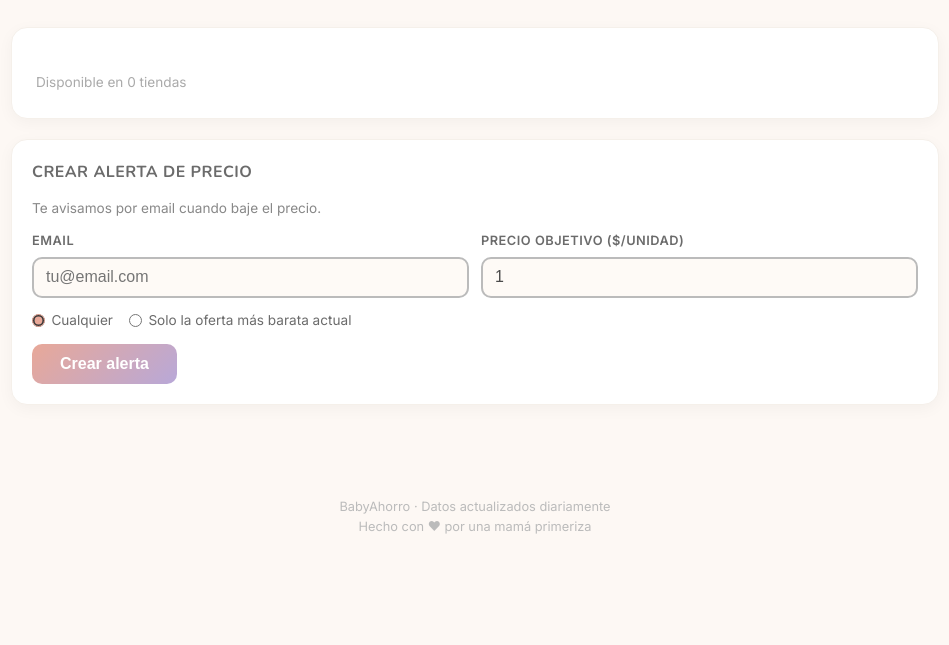
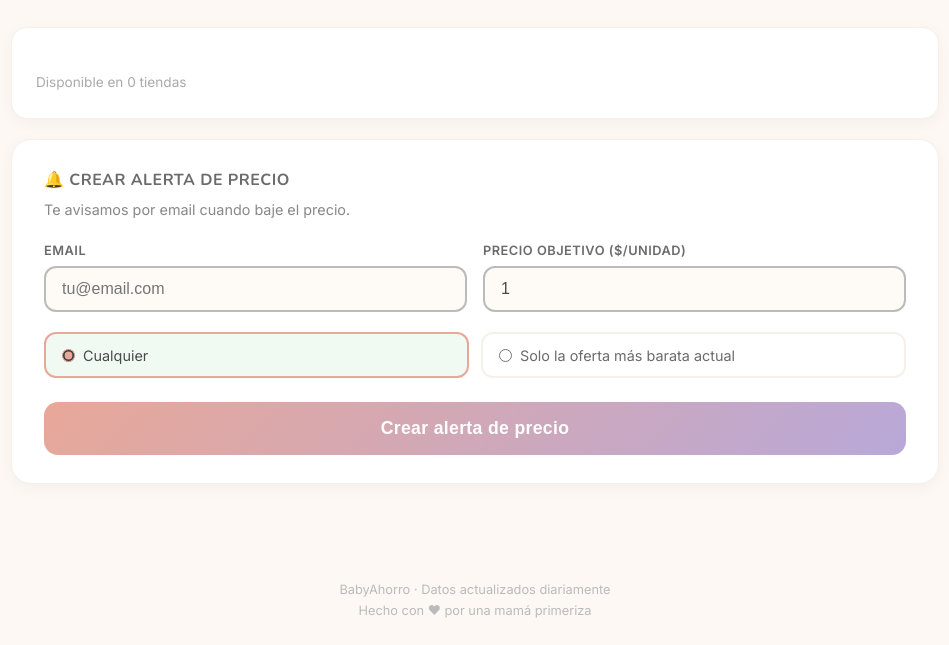
Before and after one commit to Conlei17/comparador-panales-chile, a Flask app: template templates/producto.html in a window 1280 px wide. Shown: the part 470-1115 px from the top of the page, without its empty margins (165-1114 px from the left). Before the commit the page ends 1004 px from the top, so only its background shows below. Run offline with Flask 3, Linux system fonts and the light colour scheme; the template is opened without the code that fills it, so the values that code supplies are empty.

Commit message:
Rediseñar formulario de alerta: más espacioso y botón más grande
- Más padding y separación entre elementos del formulario
- Botón full-width con más padding y font-weight
- Radio buttons como tarjetas seleccionables con borde
- Icono campana en título, texto más descriptivo en botón
- Micro-animación hover en botón

Co-Authored-By: Claude Opus 4.6 <noreply@anthropic.com>

```diff
--- a/static/style.css
+++ b/static/style.css
@@ -1609,30 +1609,34 @@ body.dark .checkbox-label input[type="checkbox"]:checked + .chip {
 /* --- Alerta de precio --- */
 .alerta-form {
   background: var(--bg-surface);
-  border-radius: 16px;
-  padding: 1.25rem;
-  margin-bottom: 1.25rem;
+  border-radius: 20px;
+  padding: 1.75rem 2rem;
+  margin-bottom: 1.5rem;
   box-shadow: 0 4px 16px var(--shadow);
   border: 1px solid var(--border-lighter);
 }
 
+.alerta-form .seccion-titulo {
+  margin-bottom: 0.25rem;
+}
+
 .alerta-desc {
-  font-size: 0.85rem;
+  font-size: 0.9rem;
   color: var(--text-muted);
-  margin-bottom: 0.75rem;
+  margin-bottom: 1.25rem;
 }
 
 .alerta-inputs {
   display: flex;
-  gap: 0.75rem;
-  margin-bottom: 0.75rem;
+  gap: 1rem;
+  margin-bottom: 1.25rem;
 }
 
 .alerta-input {
   width: 100%;
-  padding: 0.6rem 0.75rem;
+  padding: 0.75rem 1rem;
   border: 2px solid var(--text-lighter);
-  border-radius: 10px;
+  border-radius: 12px;
   font-size: 1rem;
   color: var(--text-primary);
   background-color: var(--bg-input);
@@ -1646,18 +1650,30 @@ body.dark .checkbox-label input[type="checkbox"]:checked + .chip {
 
 .alerta-tipo {
   display: flex;
-  gap: 1rem;
-  margin-bottom: 0.75rem;
+  gap: 0.75rem;
+  margin-bottom: 1.5rem;
   flex-wrap: wrap;
 }
 
 .alerta-tipo-label {
   display: flex;
   align-items: center;
-  gap: 0.4rem;
-  font-size: 0.85rem;
+  gap: 0.5rem;
+  font-size: 0.9rem;
   color: var(--text-secondary);
   cursor: pointer;
+  padding: 0.6rem 1rem;
+  border: 2px solid var(--border-lighter);
+  border-radius: 12px;
+  transition: border-color 0.2s, background 0.2s;
+  flex: 1;
+  min-width: 0;
+}
+
+.alerta-tipo-label:has(input:checked) {
+  border-color: var(--accent-pink);
+  background: var(--best-bg);
+  color: var(--text-primary);
 }
 
 .alerta-tipo-label input[type="radio"] {
@@ -1665,26 +1681,33 @@ body.dark .checkbox-label input[type="checkbox"]:checked + .chip {
 }
 
 .btn-alerta {
-  padding: 0.7rem 1.75rem;
+  width: 100%;
+  padding: 1rem 2rem;
   background: linear-gradient(135deg, var(--gradient-btn-start), var(--gradient-btn-end));
   color: #fff;
   border: none;
-  border-radius: 10px;
-  font-size: 1rem;
-  font-weight: 600;
+  border-radius: 14px;
+  font-size: 1.1rem;
+  font-weight: 700;
   cursor: pointer;
-  transition: opacity 0.2s;
+  transition: opacity 0.2s, transform 0.15s;
+  letter-spacing: 0.02em;
 }
 
 .btn-alerta:hover {
   opacity: 0.9;
+  transform: translateY(-1px);
+}
+
+.btn-alerta:active {
+  transform: translateY(0);
 }
 
 .alerta-mensaje {
-  margin-top: 0.75rem;
-  padding: 0.6rem 1rem;
-  border-radius: 10px;
-  font-size: 0.85rem;
+  margin-top: 1rem;
+  padding: 0.75rem 1rem;
+  border-radius: 12px;
+  font-size: 0.9rem;
   font-weight: 600;
 }
 
@@ -1883,6 +1906,10 @@ table col.col-w-campana { width: 40px; }
   }
 
   /* Alerta form responsive */
+  .alerta-form {
+    padding: 1.25rem 1.25rem;
+  }
+
   .alerta-inputs {
     flex-direction: column;
   }
@@ -1892,6 +1919,10 @@ table col.col-w-campana { width: 40px; }
     gap: 0.5rem;
   }
 
+  .alerta-tipo-label {
+    flex: unset;
+  }
+
   .btn-alerta {
     width: 100%;
   }
--- a/templates/producto.html
+++ b/templates/producto.html
@@ -146,7 +146,7 @@
 
     <!-- Alerta de precio -->
     <div class="alerta-form" id="alertaForm">
-      <h2 class="seccion-titulo">Crear alerta de precio</h2>
+      <h2 class="seccion-titulo">&#128276; Crear alerta de precio</h2>
       <p class="alerta-desc">Te avisamos por email cuando baje el precio.</p>
       <div class="alerta-inputs">
         <div class="filtro-grupo">
@@ -168,7 +168,7 @@
           <span>Solo la oferta m&aacute;s barata actual</span>
         </label>
       </div>
-      <button class="btn-alerta" onclick="crearAlertaProducto()">Crear alerta</button>
+      <button class="btn-alerta" onclick="crearAlertaProducto()">Crear alerta de precio</button>
       <div class="alerta-mensaje" id="alertaMensaje" style="display:none;"></div>
     </div>
 
```
